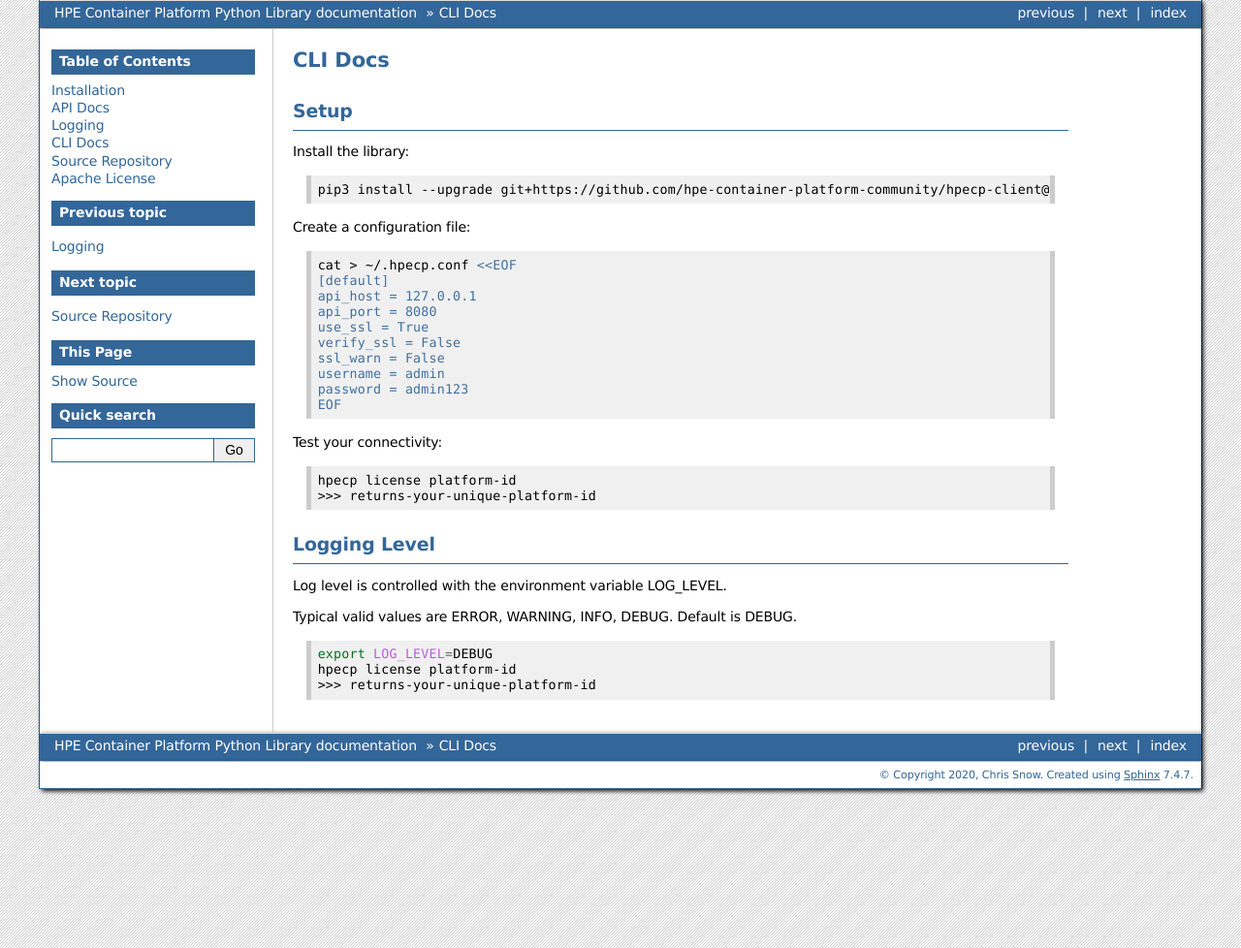
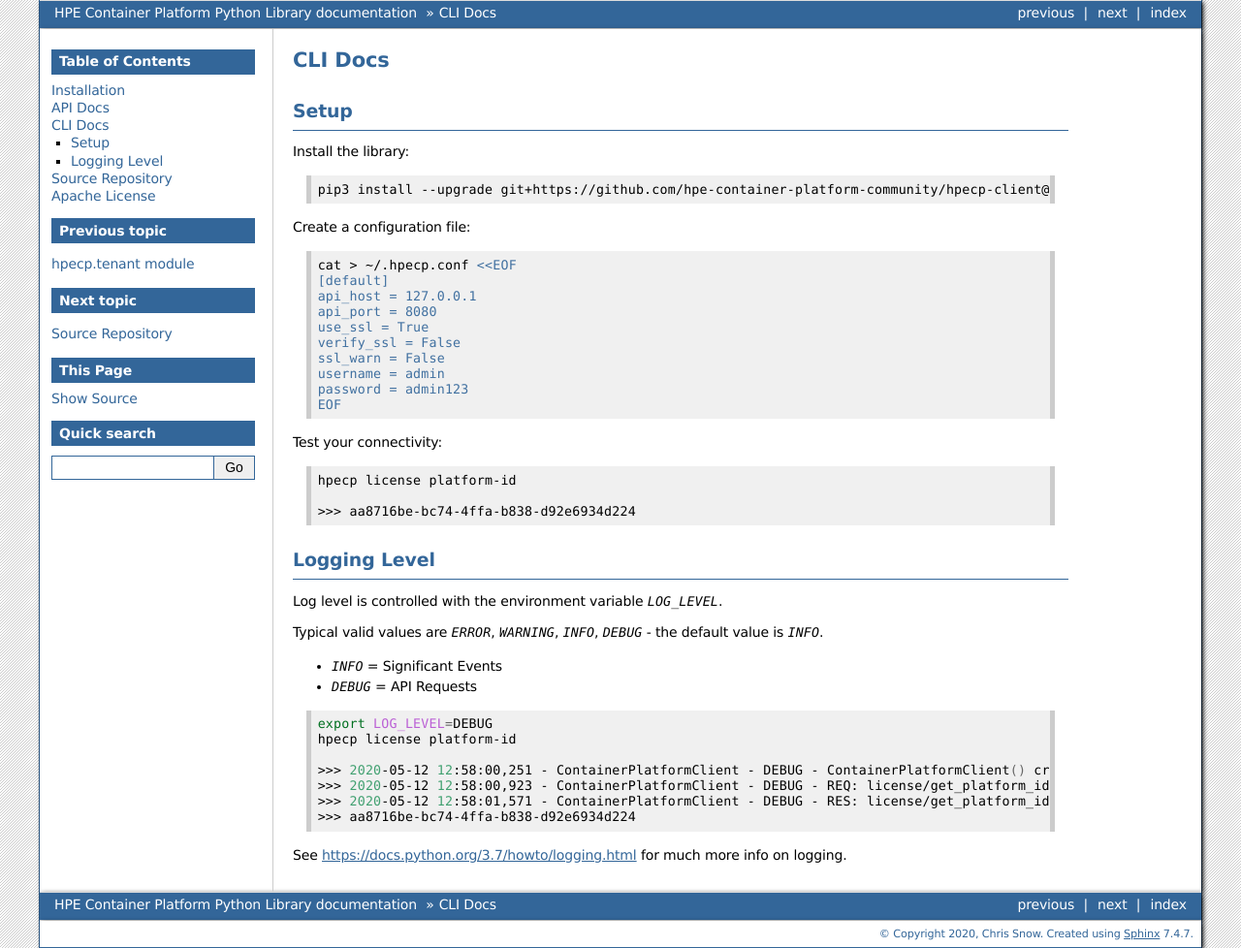
Before and after one commit to hpe-container-platform-community/hpecp-python-library, a Sphinx documentation site: the page built from docs/source/cli.rst, in a window 1280 px wide. Shown: the whole page at 97% size. Built offline with Sphinx 7.4.7, drawn with Linux system fonts in a browser that asks for light colours.

Commit message:
add more cli docs

```diff
--- a/docs/source/cli.rst
+++ b/docs/source/cli.rst
@@ -34,17 +32,28 @@ Test your connectivity:
 .. code-block:: bash
 
     hpecp license platform-id
-    >>> returns-your-unique-platform-id
+
+    >>> aa8716be-bc74-4ffa-b838-d92e6934d224
 
 Logging Level
 -------------
 
-Log level is controlled with the environment variable LOG_LEVEL.
+Log level is controlled with the environment variable `LOG_LEVEL`.
 
-Typical valid values are ERROR, WARNING, INFO, DEBUG. Default is DEBUG.
+Typical valid values are `ERROR`, `WARNING`, `INFO`, `DEBUG` - the default value is `INFO`.
+
+- `INFO` = Significant Events
+- `DEBUG` = API Requests
+
 
 .. code-block:: bash
 
     export LOG_LEVEL=DEBUG
     hpecp license platform-id
-    >>> returns-your-unique-platform-id
+
+    >>> 2020-05-12 12:58:00,251 - ContainerPlatformClient - DEBUG - ContainerPlatformClient() created with username['admin']
+    >>> 2020-05-12 12:58:00,923 - ContainerPlatformClient - DEBUG - REQ: license/get_platform_id : get https://35.163.22.120:8080/api/v1/license
+    >>> 2020-05-12 12:58:01,571 - ContainerPlatformClient - DEBUG - RES: license/get_platform_id : get https://35.163.22.120:8080/api/v1/license : 200 {"state": "unlicensed", "_links": {"self": {"href": "/api/v1/license"}}, "uuid": "aa8716be-bc74-4ffa-b838-d92e6934d224"}
+    >>> aa8716be-bc74-4ffa-b838-d92e6934d224
+
+See https://docs.python.org/3.7/howto/logging.html for much more info on logging.
--- a/docs/source/index.rst
+++ b/docs/source/index.rst
@@ -52,11 +52,10 @@ Contents
 ========
 
 .. toctree::
-   :maxdepth: 1
+   :maxdepth: 0
 
    installation
    hpecp
-   logging
    cli
    github
    license
```
Also changed, not shown: other parts of docs/source/cli.rst (+0 -2 lines), docs/source/hpecp.rst (+20 -0 lines), docs/source/logging.rst (deleted, +0 -16 lines), 1 other file.
